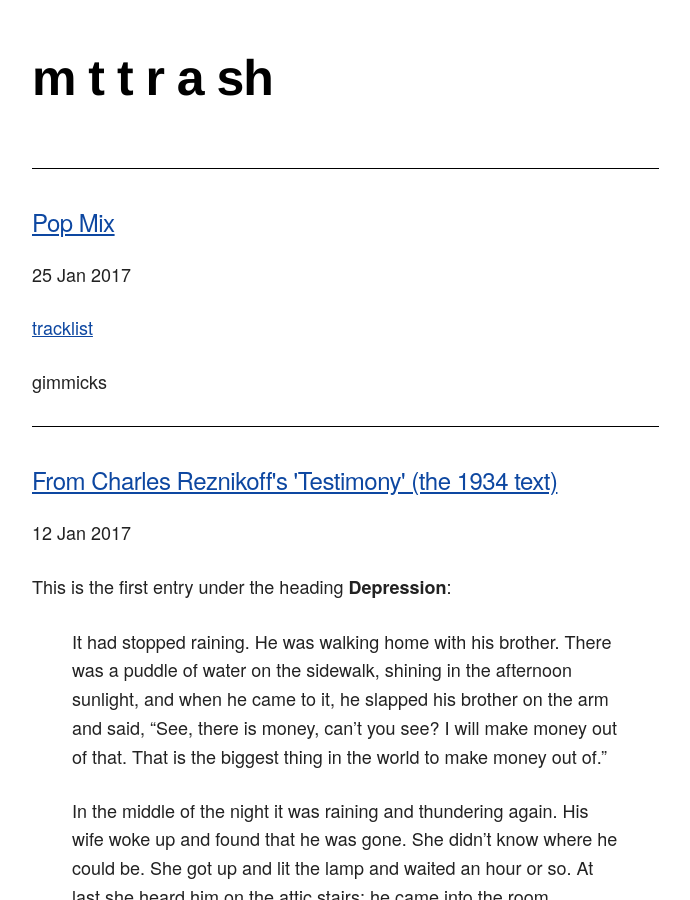
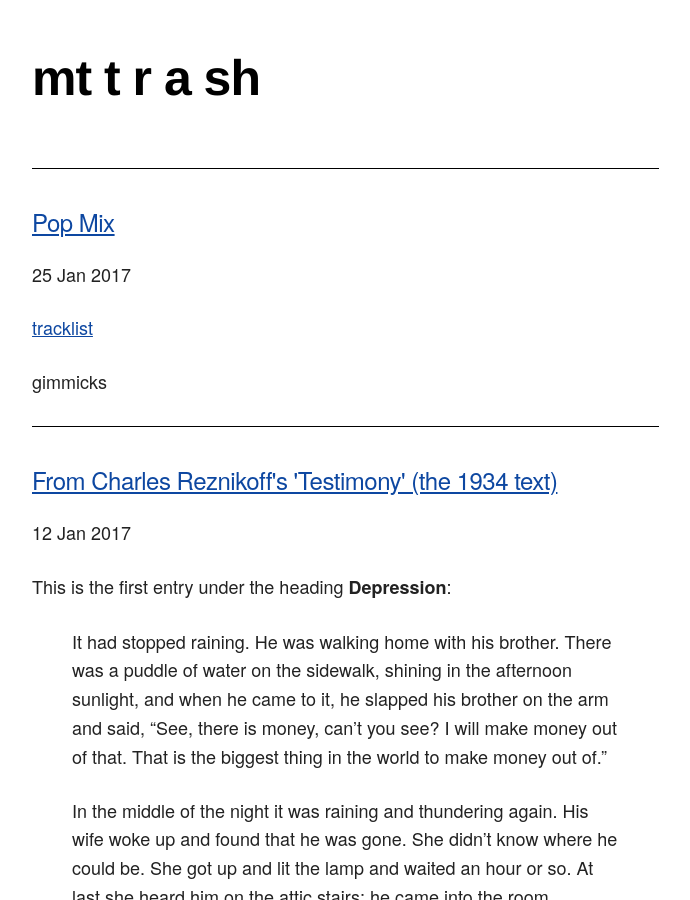
Before and after one commit to mt-trash/mt-trash.github.io, a Jekyll site: the page built from index.html, in a window 1280 px wide and 900 px high. Shown: the whole window, without its empty margins (128-818 px from the left). Built offline with Jekyll 4.4.1, drawn with Linux system fonts in a browser that asks for light colours; the list of posts is cut into pages by our own code.

Commit message:
edit title again

```diff
--- a/_config.yml
+++ b/_config.yml
@@ -1,4 +1,4 @@
-name: m t  t r a sh
+name: mt  t r a sh
 markdown: kramdown
 url: http://empty-trash.com
 baseurl: /
```
